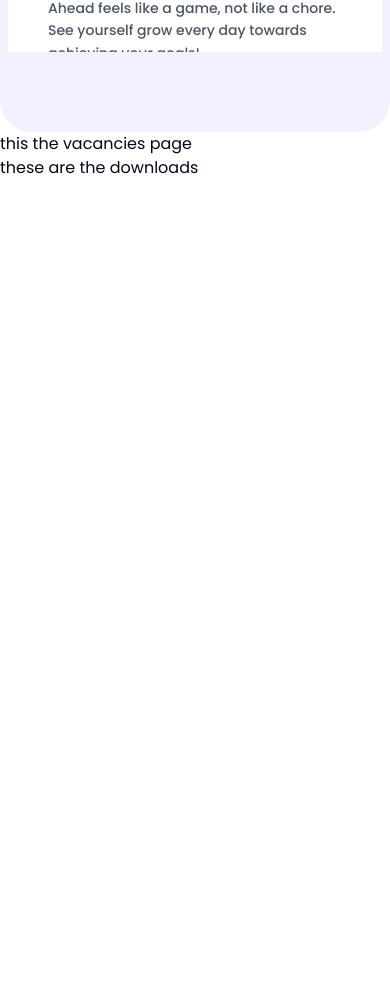
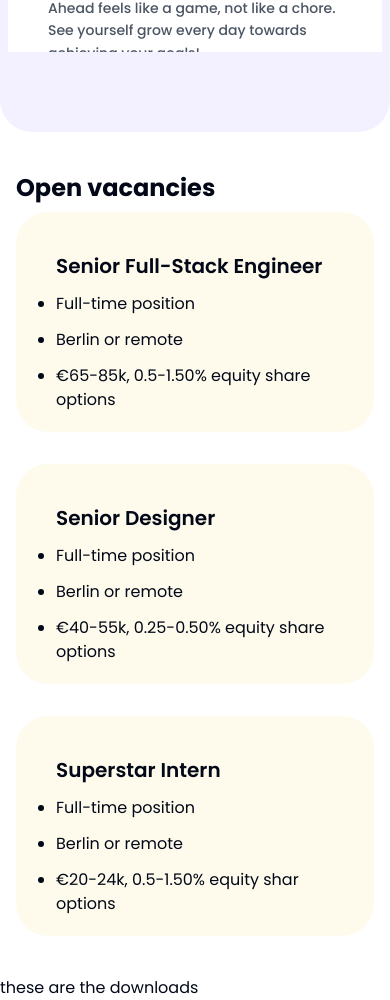
Before and after one commit to JaiBhalla03/aheadAppLandingPage, a Next.js app: page / in a window 390 px wide. Shown: the part 6593-7593 px from the top of the page. Before the commit the page ends 6773 px from the top, so only its background shows below. Built offline with nearby package versions, Linux system fonts and the light colour scheme.

Commit message:
adding the vacancies page

```diff
--- a/components/Vacancies.tsx
+++ b/components/Vacancies.tsx
@@ -1,9 +1,57 @@
+'use client';
 import React from 'react';
+import VacancyCard from "@/components/VacancyCard";
+import {motion} from 'framer-motion';
+import {useInView} from "react-intersection-observer";
 
 const Vacancies = () => {
+    const {ref, inView} = useInView({
+        triggerOnce: false
+    })
+    const headingVariants = {
+        hidden: {
+            x: -200,
+            opacity: 0
+        },
+        visible: {
+            x: 0,
+            opacity: 1,
+            transition: {
+                duration: 1,
+                type: 'spring',
+                stiffness: 100
+            }
+        }
+    }
     return (
-        <div>
-            this the vacancies page
+        <div className={'px-4 md:px-10 lg:px-20 py-10 md:py-20 flex flex-col gap-2 md:gap-8 lg:gap-14'}>
+            <motion.div
+                className={'text-2xl md:text-4xl lg:text-6xl font-bold'}
+                ref={ref}
+                initial="hidden"
+                animate={inView ? 'visible' : 'hidden'}
+                variants={headingVariants}
+            >Open vacancies</motion.div>
+            <div className={'flex flex-col lg:flex-row w-full gap-8'}>
+                <VacancyCard
+                    heading={'Senior Full-Stack Engineer'}
+                    position={'Full-time position'}
+                    location={'Berlin or remote'}
+                    salary={'€65-85k, 0.5-1.50% equity share options'}
+                />
+                <VacancyCard
+                    heading={'Senior Designer'}
+                    position={'Full-time position'}
+                    location={'Berlin or remote'}
+                    salary={'€40-55k, 0.25-0.50% equity share options'}
+                />
+                <VacancyCard
+                    heading={'Superstar Intern'}
+                    position={'Full-time position'}
+                    location={'Berlin or remote'}
+                    salary={'€20-24k, 0.5-1.50% equity shar options'}
+                />
+            </div>
         </div>
     );
 };
--- /dev/null
+++ b/components/VacancyCard.tsx
@@ -0,0 +1,51 @@
+'use client';
+import React, {useState} from 'react';
+import {motion} from 'framer-motion';
+
+interface VacancyCardProps{
+    heading: string;
+    position: string;
+    location: string;
+    salary: string;
+};
+
+const VacancyCard: React.FC<VacancyCardProps> = ({heading, position, location, salary}) => {
+    const [isButtonVisible, setButtonVisible] = useState(false);
+    return (
+        <motion.div
+            className={'rounded-[2rem] bg-[#fefbec] hover:bg-amber-100 transition-all duration-500 p-10 flex flex-col gap-3'}
+            initial={{ height: 220 }}
+            whileHover={{ height: 300 }}
+            onHoverStart={() => setButtonVisible(true)}
+            onHoverEnd={() => setButtonVisible(false)}
+            transition={{ ease: "easeInOut", duration: 0.3 }}
+        >
+            <div className={'font-semibold text-xl'}>{heading}</div>
+            <div>
+                <ul className={'list-disc space-y-3'}>
+                    <li>{position}</li>
+                    <li>{location}</li>
+                    <li>{salary}</li>
+                </ul>
+            </div>
+            {isButtonVisible && (
+                <div className={'flex justify-end'}>
+                    <motion.button
+                        initial="hidden"
+                        whileInView="visible"
+                        transition={{ ease: "easeInOut", duration: 0.5, delay: 0.5 }}
+                        variants={{
+                            visible: { opacity: 1, scale: 1 },
+                            hidden: { opacity: 0, scale: 0.7 },
+                        }}
+                        className="w-32 cursor-pointer text-white bg-black rounded-full px-3 py-2 mt-4"
+                    >
+                        See Details
+                    </motion.button>
+                </div>
+            )}
+        </motion.div>
+    );
+};
+
+export default VacancyCard;
```
